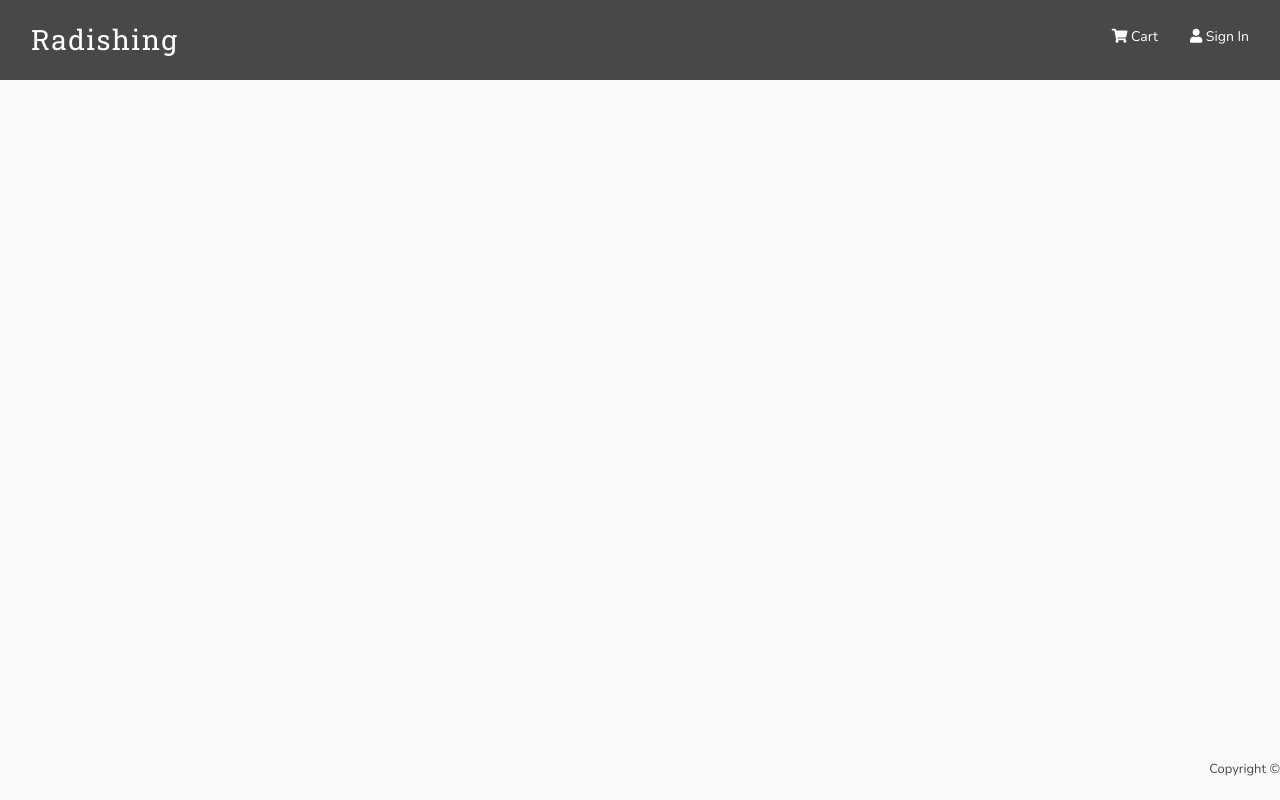
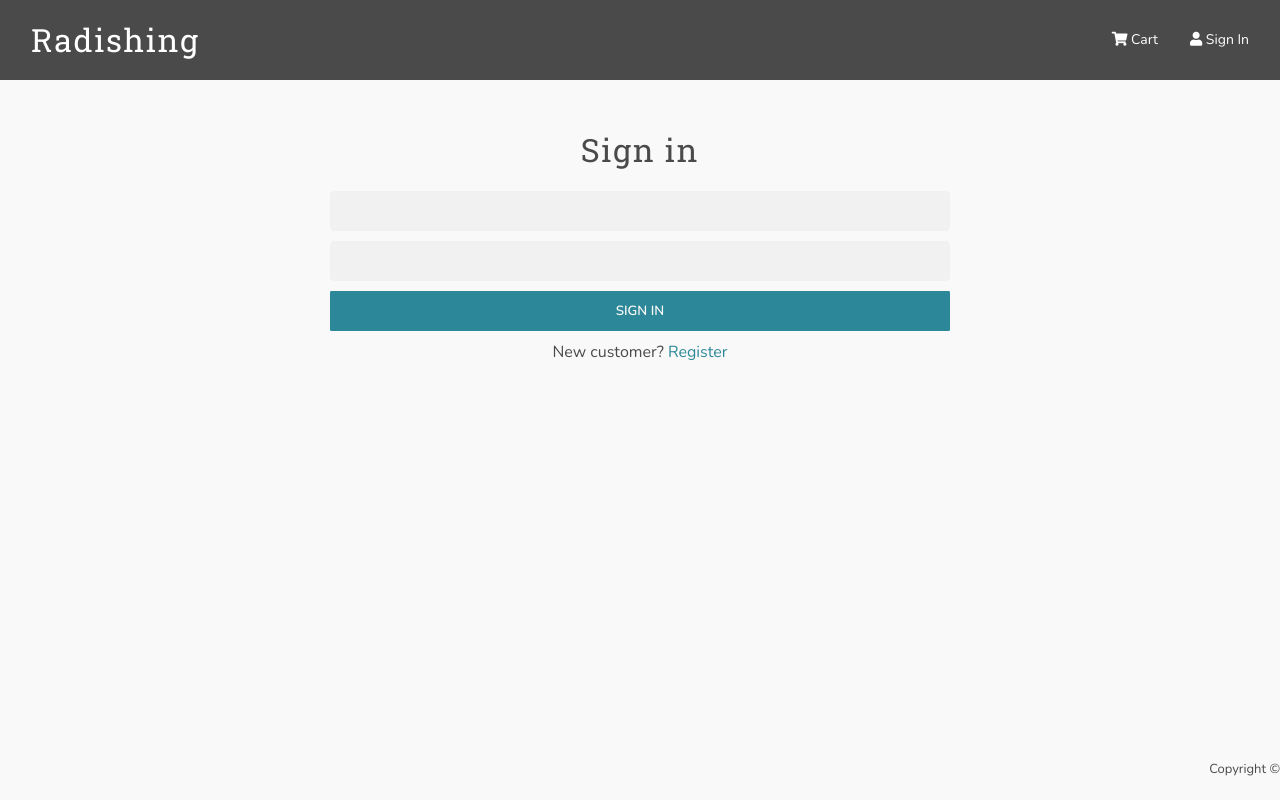
Before and after one commit to ElinOlundForsling/Radishing, a React (Create React App) app in the folder frontend/: page /login in a window 1280 px wide. Built offline with nearby package versions, Linux system fonts and the light colour scheme.

Commit message:
navbar updates and logout

```diff
--- a/frontend/src/App.js
+++ b/frontend/src/App.js
@@ -6,6 +6,7 @@ import HomeScreen from './screens/HomeScreen';
 import ProductScreen from './screens/ProductScreen';
 import CartScreen from './screens/CartScreen';
 import AboutScreen from './screens/AboutScreen';
+import LoginScreen from './screens/LoginScreen';
 
 const App = () => {
   return (
@@ -14,6 +15,7 @@ const App = () => {
       <div id='container'>
         <main>
           <Route path='/' component={HomeScreen} exact />
+          <Route path='/login' component={LoginScreen} exact />
           <Route path='/products/:id' component={ProductScreen} />
           <Route path='/cart/:id?' component={CartScreen} />
           <Route path='/about' component={AboutScreen} exact />
--- a/frontend/src/components/Header.js
+++ b/frontend/src/components/Header.js
@@ -1,8 +1,12 @@
 import React, { useState } from 'react';
+import { useSelector } from 'react-redux';
 import { Link } from 'react-router-dom';
+import MenuDropdown from './MenuDropdown';
 
 const Header = () => {
   const [open, setOpen] = useState(false);
+  const userLogin = useSelector(state => state.userLogin);
+  const { userInfo } = userLogin;
 
   return (
     <nav className='Navbar'>
@@ -20,11 +24,14 @@ const Header = () => {
             <i className='fas fa-shopping-cart'></i> Cart
           </Link>
         </li>
-        <li className='navbar-link'>
-          <Link to='.'>
-            <i className='fas fa-user'></i> Sign In
-          </Link>
-        </li>
+        {!userInfo && (
+          <li className='navbar-link'>
+            <Link to='/login'>
+              <i className='fas fa-user'></i> Sign In
+            </Link>
+          </li>
+        )}
+        <MenuDropdown />
       </ul>
     </nav>
   );
--- /dev/null
+++ b/frontend/src/components/MenuDropdown.js
@@ -0,0 +1,143 @@
+import React, { useState, useEffect, useRef } from 'react';
+import { useDispatch, useSelector } from 'react-redux';
+import { logout } from '../actions/userActions';
+
+const profileMenu = [
+  { value: 'profile', label: 'Profile' },
+  { value: 'logout', label: 'Sign Out' },
+];
+
+const adminMenu = [
+  { value: 'users', label: 'Users' },
+  { value: 'products', label: 'Products' },
+  { value: 'orders', label: 'Orders' },
+];
+
+const MenuDropdown = () => {
+  const dispatch = useDispatch();
+
+  const userLogin = useSelector(state => state.userLogin);
+  const { userInfo } = userLogin;
+
+  const [activeFilterDD, setActiveFilterDD] = useState(null);
+  const [profileSelect, setProfileSelect] = useState(null);
+  const [adminSelect, setAdminSelect] = useState(null);
+
+  const profileDD = useRef(null);
+  const adminDD = useRef(null);
+
+  const filterDropdownClick = filterType => {
+    switch (filterType) {
+      case 'profile-dd':
+        activeFilterDD === 'profile-dd'
+          ? setActiveFilterDD(null)
+          : setActiveFilterDD('profile-dd');
+        break;
+      case 'admin-dd':
+        activeFilterDD === 'admin-dd'
+          ? setActiveFilterDD(null)
+          : setActiveFilterDD('admin-dd');
+        break;
+      default:
+        break;
+    }
+  };
+
+  const selectDDValue = (e, obj, filterType) => {
+    e.preventDefault();
+    switch (filterType) {
+      case 'profile-dd':
+        if (obj.value === 'logout') {
+          dispatch(logout());
+        } else if (obj.value === 'profile') {
+          document.location.href = '/profile';
+        }
+        setProfileSelect(obj);
+        break;
+      case 'admin-dd':
+        setAdminSelect(obj);
+        break;
+      default:
+        break;
+    }
+  };
+  const handleClick = e => {
+    if (
+      (profileDD.current && profileDD.current.contains(e.target)) ||
+      (adminDD.current && adminDD.current.contains(e.target))
+    ) {
+      return;
+    }
+    handleClickOutside();
+  };
+
+  const handleClickOutside = () => {
+    setActiveFilterDD(null);
+  };
+
+  useEffect(() => {
+    document.addEventListener('mousedown', handleClick, false);
+
+    return function cleanup() {
+      document.removeEventListener('mousedown', handleClick, false);
+    };
+  }, [handleClick]);
+
+  return (
+    <div className='dropdown-wrapper'>
+      {userInfo && (
+        <div
+          ref={profileDD}
+          className={
+            'custom-dropdown ' + (activeFilterDD === 'profile-dd' ? 'show' : '')
+          }>
+          <p
+            onClick={() => filterDropdownClick('profile-dd')}
+            id='profile-menu'>
+            {profileSelect ? profileSelect.label : userInfo.name}
+            &nbsp;<i className='fas fa-chevron-down'></i>
+          </p>
+          <div className='dropdown-content'>
+            {profileMenu.map(obj => {
+              return (
+                <button
+                  key={obj.value}
+                  id={obj.value}
+                  onClick={e => selectDDValue(e, obj, 'profile-dd')}>
+                  {obj.label}
+                </button>
+              );
+            })}
+          </div>
+        </div>
+      )}
+
+      {userInfo && userInfo.isAdmin && (
+        <div
+          ref={adminDD}
+          className={
+            'custom-dropdown ' + (activeFilterDD === 'admin-dd' ? 'show' : '')
+          }>
+          <p onClick={() => filterDropdownClick('admin-dd')} id='admin-menu'>
+            {adminSelect ? adminSelect.label : 'Admin'}
+            &nbsp;<i className='fas fa-chevron-down'></i>
+          </p>
+          <div className='dropdown-content'>
+            {adminMenu.map(obj => {
+              return (
+                <button
+                  key={obj.value}
+                  id={obj.value}
+                  onClick={e => selectDDValue(e, obj, 'admin-dd')}>
+                  {obj.label}
+                </button>
+              );
+            })}
+          </div>
+        </div>
+      )}
+    </div>
+  );
+};
+
+export default MenuDropdown;
--- a/frontend/src/index.js
+++ b/frontend/src/index.js
@@ -4,6 +4,7 @@ import { Provider } from 'react-redux';
 import store from './store';
 import './stylesheets/style.css';
 import './stylesheets/gallery.css';
+import './stylesheets/login.css';
 import './stylesheets/card.css';
 import './stylesheets/navbar.css';
 import './stylesheets/product.css';
--- /dev/null
+++ b/frontend/src/screens/LoginScreen.js
@@ -0,0 +1,67 @@
+import React, { useState, useEffect } from 'react';
+import { Link } from 'react-router-dom';
+import { useDispatch, useSelector } from 'react-redux';
+import Alert from '../components/Alert';
+import Spinner from '../components/Spinner';
+import { login } from '../actions/userActions';
+
+const LoginScreen = ({ location, history }) => {
+  const [email, setEmail] = useState('');
+  const [password, setPassword] = useState('');
+
+  const dispatch = useDispatch();
+
+  const userLogin = useSelector(state => state.userLogin);
+  const { loading, error, userInfo } = userLogin;
+
+  const redirect = location.search ? location.search.split('=')[1] : '/';
+
+  useEffect(() => {
+    if (userInfo) {
+      history.push(redirect);
+    }
+  }, [history, userInfo, redirect]);
+
+  const handleSubmit = e => {
+    e.preventDefault();
+    dispatch(login(email, password));
+  };
+  return (
+    <div className='login-container'>
+      <div className='login-wrapper'>
+        <h2>Sign in</h2>
+        {error && (
+          <Alert color='red' expire={4000}>
+            Error: {error}
+          </Alert>
+        )}
+        {loading && <Spinner />}
+        <form>
+          <input
+            type='email'
+            name='email'
+            value={email}
+            autoComplete='on'
+            onChange={e => setEmail(e.target.value)}
+          />
+          <input
+            type='password'
+            name='password'
+            value={password}
+            autoComplete='on'
+            onChange={e => setPassword(e.target.value)}
+          />
+          <button onClick={handleSubmit}>SIGN IN</button>
+        </form>
+        <p>
+          New customer?{' '}
+          <Link to={redirect ? `/register?redirect=${redirect}` : '/register'}>
+            Register
+          </Link>
+        </p>
+      </div>
+    </div>
+  );
+};
+
+export default LoginScreen;
--- a/frontend/src/screens/ProductScreen.js
+++ b/frontend/src/screens/ProductScreen.js
@@ -46,7 +46,7 @@ const ProductScreen = ({ history, match }) => {
           <section className='product-desc'>
             <h2>{product.name}</h2>
             <Rating
-              value={product.rating}
+              value={product.rating || 0}
               text={`${product.numReviews} reviews`}
             />
             <hr />
--- a/frontend/src/stylesheets/alert.css
+++ b/frontend/src/stylesheets/alert.css
@@ -1,8 +1,9 @@
 .alert {
-  padding: 20px;
+  padding: 15px;
   display: flex;
   justify-content: center;
-  font-size: 1.2rem;
+  font-size: 1rem;
+  margin: 10px 0px;
 }
 
 .alert-yellow {
--- /dev/null
+++ b/frontend/src/stylesheets/login.css
@@ -0,0 +1,37 @@
+.login-container {
+  display: flex;
+  width: 100%;
+  height: 100%;
+  justify-content: center;
+  align-content: center;
+}
+
+.login-wrapper {
+  display: flex;
+  flex-direction: column;
+  min-width: 50%;
+  justify-content: center;
+  align-content: center;
+  text-align: center;
+}
+
+.login-wrapper form {
+  display: flex;
+  flex-direction: column;
+}
+
+.login-wrapper p {
+  margin: 10px;
+}
+
+.login-wrapper input {
+  padding: 10px;
+  font-family: 'Nunito', sans-serif;
+  letter-spacing: 0.05rem;
+  min-width: 300px;
+}
+
+.login-wrapper button {
+  padding: 10px;
+  min-width: 300px;
+}
--- a/frontend/src/stylesheets/navbar.css
+++ b/frontend/src/stylesheets/navbar.css
@@ -1,32 +1,28 @@
 :root {
   --height-lg-screens: 80px;
-  --bg-color-lg-screens: #484848;
 }
 
 .Navbar {
   display: flex;
   justify-content: space-between;
-  /* by default: align-items: strech -> child elements' heights = the container's height */
-
-  height: var(--height-lg-screens); /* set a fixed height */
-  background-color: var(--bg-color-lg-screens);
+  height: var(--height-lg-screens);
+  background-color: var(--mid-grey);
 }
 
 .navbar-links {
   display: flex;
-  /* align-items: stretch; by default */
 }
 
 .navbar-home,
 .navbar-link {
   display: flex;
-  align-items: center; /* we want children to be centered vertically*/
+  align-items: center;
 
-  padding: 16px; /* with paddings on the sides */
+  padding: 16px;
 }
 
 .navbar-home {
-  height: var(--height-lg-screens); /* it needs to stay inside the nav bar */
+  height: var(--height-lg-screens);
   box-sizing: border-box;
 }
 
@@ -36,24 +32,24 @@
 }
 
 .navbar-link {
-  border-bottom: 2px solid var(--bg-color-lg-screens);
+  border-bottom: 2px solid var(--mid-grey);
 }
 
 .navbar-link:hover {
-  border-bottom-color: yellow;
+  border-bottom-color: var(--dark-khaki);
 }
 
 .toggle {
   display: none;
   padding: 8px;
   font-size: 16px;
-  background-color: var(--bg-color-lg-screens);
+  background-color: var(--mid-grey);
   border: none;
 }
 .toggle:active,
 .toggle:focus,
 .toggle:hover {
-  background-color: var(--bg-color-lg-screens) !important;
+  background-color: var(--mid-grey) !important;
   outline: none;
 }
 
@@ -62,17 +58,77 @@
   height: 34px;
 }
 
-/**
-  *
-  * Smaller screen + Mobile
-  *
-  */
+.navbar-link a {
+  text-decoration: none;
+  color: #fff;
+}
+
+.dropdown-wrapper {
+  display: flex;
+  flex-direction: row;
+  align-items: center;
+}
+
+.custom-dropdown {
+  position: relative;
+  display: inline-block;
+  color: pointer;
+  text-align: left;
+  border: 1px solid;
+  height: 40px;
+  width: auto;
+  margin-right: 10px;
+  border-radius: 3px;
+  border: 1px solid var(--mid-grey);
+  background-color: var(--mid-grey);
+  cursor: pointer;
+}
+.custom-dropdown p {
+  margin: 0;
+  padding: 11px;
+  width: auto;
+  color: #fff;
+}
+.custom-dropdown .dropdown-content {
+  display: none;
+  position: absolute;
+  background-color: var(--mid-grey);
+  z-index: 1;
+  border: 1px solid var(--mid-grey);
+  width: 100%;
+  top: 40px;
+  left: -1px;
+  border-bottom-left-radius: 3px;
+  border-bottom-right-radius: 3px;
+  max-height: 400px;
+  overflow-y: auto;
+}
+.custom-dropdown .dropdown-content button {
+  background-color: var(--mid-grey);
+  color: #fff;
+  border: none;
+  font-weight: 300;
+  padding: 8px 16px;
+  display: block;
+  width: 100%;
+  cursor: pointer;
+  transition: all 0.4s;
+  -webkit-transition: all 0.4s;
+  -moz-transition: all 0.4s;
+}
+.custom-dropdown .dropdown-content button:hover {
+  background-color: var(--dark-green);
+  color: var(--mid-grey);
+}
+.custom-dropdown.show .dropdown-content {
+  display: block;
+}
+
 @media screen and (max-width: 800px) {
   .Navbar {
-    flex-direction: column; /* change the direction of the container */
-
-    height: auto; /* overrides the height of 80px set for large screens */
-    background-color: #484848;
+    flex-direction: column;
+    height: auto;
+    background-color: var(--mid-grey);
   }
 
   .navbar-links {
@@ -80,7 +136,6 @@
   }
 
   .navbar-links.closed {
-    /* when toggled, hide the main nav*/
     display: none;
   }
 
@@ -91,21 +146,12 @@
   .navbar-link {
     border-bottom: none;
   }
+
+  .dropdown-wrapper {
+    flex-direction: column;
+  }
+
+  .custom-dropdown {
+    width: 100%;
+  }
 }
-
-/* reset style */
-body,
-ul {
-  margin: 0;
-  padding: 0;
-  font-size: 14px;
-}
-
-li {
-  list-style-type: none;
-}
-
-.navbar-link a {
-  text-decoration: none;
-  color: #fff;
-}
--- a/frontend/src/stylesheets/style.css
+++ b/frontend/src/stylesheets/style.css
@@ -45,18 +45,6 @@ nav {
 a {
   color: var(--background);
   text-decoration: none;
-}
-
-@media (max-width: 684px) {
-  body {
-    font-size: 1.53rem;
-  }
-}
-
-@media (max-width: 382px) {
-  body {
-    font-size: 1.35rem;
-  }
 }
 
 h1,
@@ -138,13 +126,13 @@ a:hover {
 }
 
 ul {
-  padding-left: 1.4em;
-  margin-top: 0px;
-  margin-bottom: 2.5rem;
+  margin: 0;
+  padding: 0;
+  font-size: 14px;
 }
 
 li {
-  margin-bottom: 0.4em;
+  list-style-type: none;
 }
 
 blockquote {
```
Also changed, not shown: frontend/src/actions/userActions.js (+31 -19 lines).
